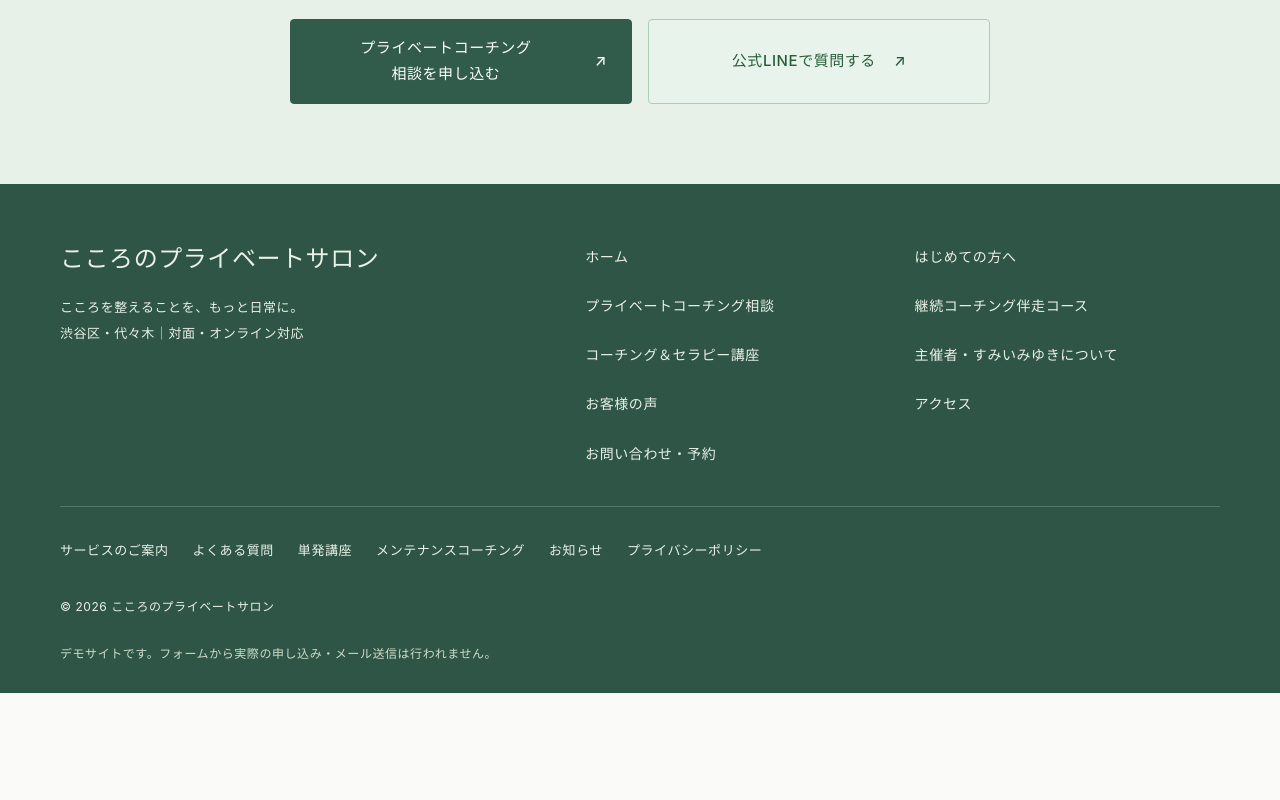
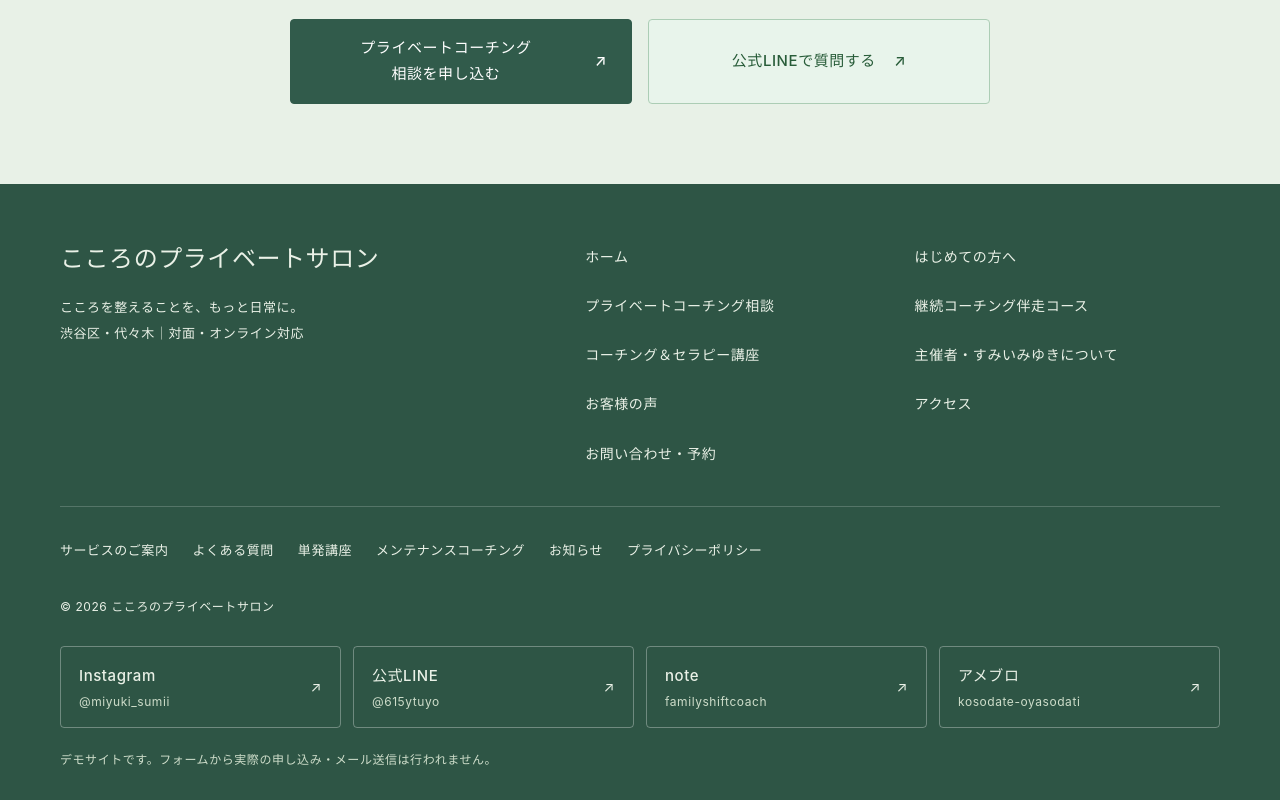
Before and after one commit to sota0110/coaching_hp, a React (Vite) app: page / in a window 1280 px wide. Shown: the part 7347-8147 px from the top of the page. Before the commit the page ends 8040 px from the top, so only its background shows below. Built offline with nearby package versions, Linux system fonts and the light colour scheme.

Commit message:
Restore social links across all salon pages

```diff
--- a/src/SiteFooter.jsx
+++ b/src/SiteFooter.jsx
@@ -1,6 +1,6 @@
 import React, { useEffect, useState } from 'react';
 import { localUrl } from './paths';
-import { navigation, siteName, formRoutes } from './site-config';
+import { navigation, siteName, formRoutes, socialLinks } from './site-config';
 import { BookingLink } from './CallToAction';
 
 function MobileBookingBar() {
@@ -28,6 +28,11 @@ export default function SiteFooter({route}) {
   return <><footer className="salon-footer"><div className="container footer-grid"><div className="footer-brand"><p>{siteName}</p><span>こころを整えることを、もっと日常に。</span><span>渋谷区・代々木｜対面・オンライン対応</span></div>
     <nav aria-label="フッターナビゲーション">{navigation.map(([label,href])=><a key={href} href={localUrl(href)}>{label}</a>)}</nav></div>
     <div className="container footer-utility"><nav aria-label="その他のご案内">{[['サービスのご案内','/メニュー/'],['よくある質問','/よくある質問/'],['単発講座','/単発講座/'],['メンテナンスコーチング','/メンテナンスセッション/'],['お知らせ','/お知らせ/'],['プライバシーポリシー','/プライバシーポリシー/']].map(([label,href])=><a href={localUrl(href)} key={href}>{label}</a>)}</nav><small>© {new Date().getFullYear()} {siteName}</small></div>
+    <nav className="container footer-social-links" aria-label="SNS・ブログ">
+      {socialLinks.map(({ label, account, href }) => <a key={label} href={href} target="_blank" rel="noopener noreferrer" aria-label={`${label}（別タブで開きます）`}>
+        <span><strong>{label}</strong><small>{account}</small></span><span aria-hidden="true">↗</span>
+      </a>)}
+    </nav>
     <p className="site-demo-label container">デモサイトです。フォームから実際の申し込み・メール送信は行われません。</p>
   </footer>{sticky && <MobileBookingBar/>}</>;
 }
--- a/src/renewal.css
+++ b/src/renewal.css
@@ -277,6 +277,15 @@ body.renewal-site { font-size:16px; line-height:1.95; }
 .footer-utility a { font-size:13px; }
 .footer-utility small { font-size:12px; }
 .site-demo-label { margin-top:20px; margin-bottom:0; font-size:12px; color:#ceddca; }
+.footer-social-links { display:grid; grid-template-columns:repeat(4,minmax(0,1fr)); gap:12px; margin-top:24px; }
+.salon-footer .footer-social-links a { display:flex; align-items:center; justify-content:space-between; gap:12px; min-height:76px; padding:14px 18px; border:1px solid #ffffff50; border-radius:4px; }
+.footer-social-links strong { display:block; font-size:15px; font-weight:500; }
+.footer-social-links small { display:block; font-size:12px; overflow-wrap:anywhere; color:#ceddca; }
+.salon-footer .footer-social-links a:hover { background:#ffffff0d; }
+@media (max-width:700px) {
+  .footer-social-links { grid-template-columns:repeat(2,minmax(0,1fr)); }
+  .salon-footer .footer-social-links a { padding:12px; }
+}
 .mobile-booking-bar { display:none; }
 @media (max-width:1000px) {
   .salon-header .desktop-navigation, .salon-header .header-reservation { display:none; }
--- a/src/site-config.js
+++ b/src/site-config.js
@@ -2,6 +2,12 @@ export const siteName = 'こころのプライベートサロン';
 export const bookingPath = '/trial-session-booking/';
 export const bookingLabel = 'プライベートコーチング相談を申し込む';
 export const lineUrl = 'https://line.me/R/ti/p/@615ytuyo';
+export const socialLinks = [
+  { label: 'Instagram', account: '@miyuki_sumii', href: 'https://www.instagram.com/miyuki_sumii/' },
+  { label: '公式LINE', account: '@615ytuyo', href: lineUrl },
+  { label: 'note', account: 'familyshiftcoach', href: 'https://note.com/familyshiftcoach' },
+  { label: 'アメブロ', account: 'kosodate-oyasodati', href: 'https://ameblo.jp/kosodate-oyasodati/' },
+];
 export const sessionPricing = { minutes: 75, regular: 6000, line: 5000 };
 export const maintenancePricing = { minutes: 120, regular: 8800 };
 export const formatPrice = amount => `${amount.toLocaleString('ja-JP')}円（税込）`;
```
